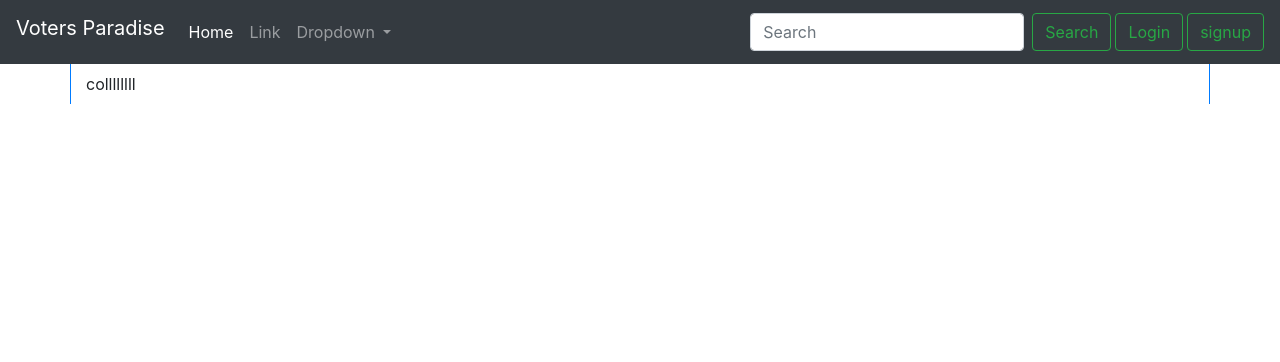
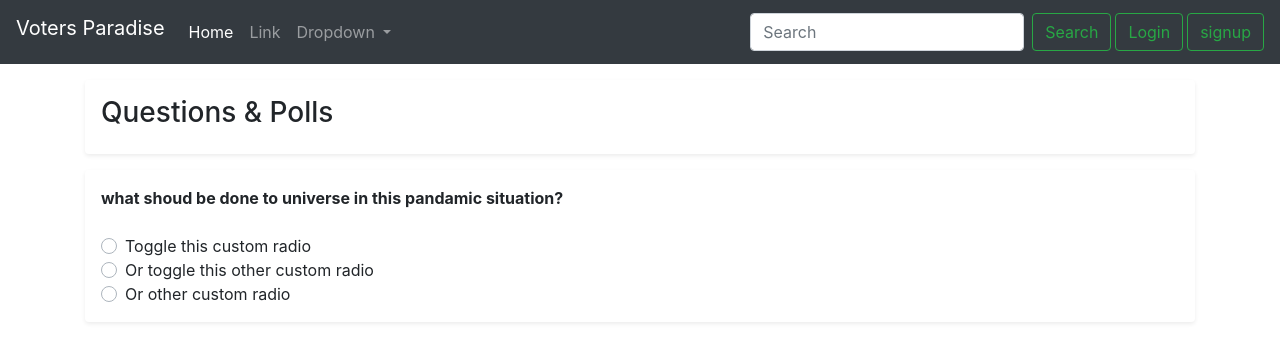
Before and after one commit to pruthvi03/voting_question, a Django app: page / in a window 1280 px wide. Shown: the top 362 px of the page. Run offline with Django 3.2, Linux system fonts and the light colour scheme; some libraries are stand-ins or nearby versions.

Commit message:
added question structure

```diff
--- a/votersparadise/polls/templates/index.html
+++ b/votersparadise/polls/templates/index.html
@@ -2,7 +2,33 @@
 
 {% block title %}Voters Paradise{% endblock %}
 
-
+    {%block style%}
+    <style>
+        @media (min-width: 768px)
+        .container, .container-md, .container-sm {
+            max-width: 720px;
+        }
+        @media (min-width: 576px)
+        .container, .container-sm {
+            max-width: 540px;
+        }
+        @media (min-width: 768px)
+        .container {
+            max-width: 720px;
+        }
+        @media (min-width: 576px)
+        .container {
+            max-width: 540px;
+        }
+        .container {
+            width: 100%;
+            padding-right: 15px;
+            padding-left: 15px;
+            margin-right: auto;
+            margin-left: auto;
+        }
+    </style>
+    {%endblock%}
 
     {%block loginmodal%}
     <div class="modal fade" id="Loginmodal" tabindex="-1" role="dialog" aria-labelledby="ModalCenterTitle" aria-hidden="true">
@@ -90,15 +116,33 @@
 {%endblock%}
 
 {%block question%}
-<div class=".container" style= "height:100%">
- <div class="d-flex justify-content-center mb-3 px-2 ">
- <div class="container border border-primary border-top-0 border-bottom-0 ">
-    <div class="col-9 py-2">
-        <div class="row">
-        collllllll
-        </div>
+<div class="container">
+  <div class="d-flex align-items-center p-3 my-3 text-dark-50 rounded shadow-sm">
+    <h3>Questions & Polls</h3>
+  </div>
+  <div class="p-3 my-3 rounded shadow-sm">
+    <div class="question">
+    <strong>what shoud be done to universe in this pandamic situation?</strong>
     </div>
+    <div class="answer">
+      <br>
+      <div class="custom-control custom-radio">
+        <input type="radio" id="customRadio1" name="customRadio" class="custom-control-input">
+        <label class="custom-control-label" for="customRadio1">Toggle this custom radio</label>
+      </div>
+      <div class="custom-control custom-radio">
+        <input type="radio" id="customRadio2" name="customRadio" class="custom-control-input">
+        <label class="custom-control-label" for="customRadio2">Or toggle this other custom radio</label>
+      </div>
+      <div class="custom-control custom-radio">
+        <input type="radio" id="customRadio3" name="customRadio" class="custom-control-input">
+        <label class="custom-control-label" for="customRadio3">Or other custom radio</label>
+      </div>
+
+    </div>
+
   </div>
-  </div>
+
+
 </div>
 {%endblock%}
--- a/votersparadise/polls/templates/layout.html
+++ b/votersparadise/polls/templates/layout.html
@@ -20,6 +20,8 @@
   <title>
      {% block title %} {% endblock %}
   </title>
+  {%block style%}{%endblock%}
+
 <nav class="navbar navbar-expand-lg navbar-dark bg-dark">
   <label class="navbar-brand">Voters Paradise</label>
   <button class="navbar-toggler" type="button" data-toggle="collapse" data-target="#navbarSupportedContent" aria-controls="navbarSupportedContent" aria-expanded="false" aria-label="Toggle navigation">
```
